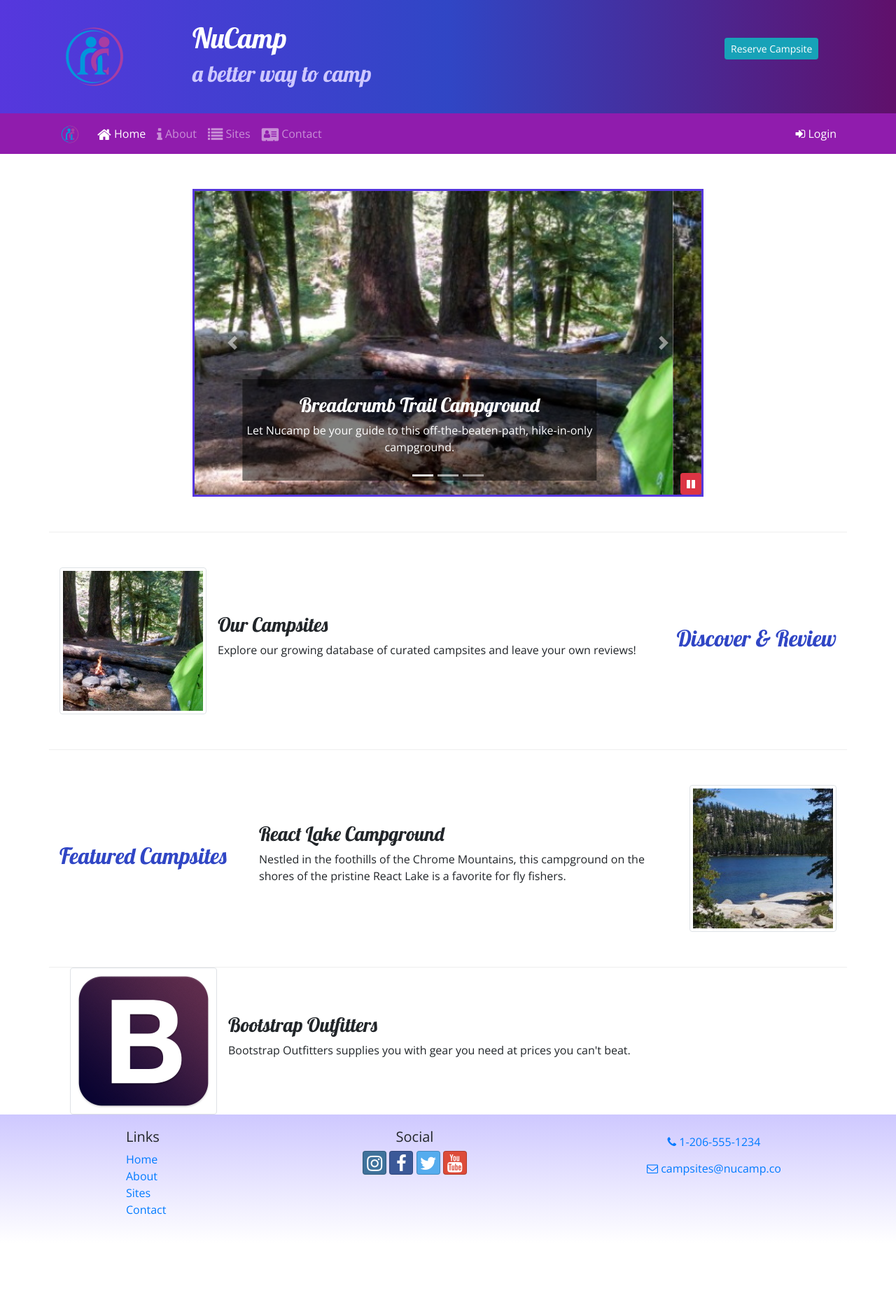
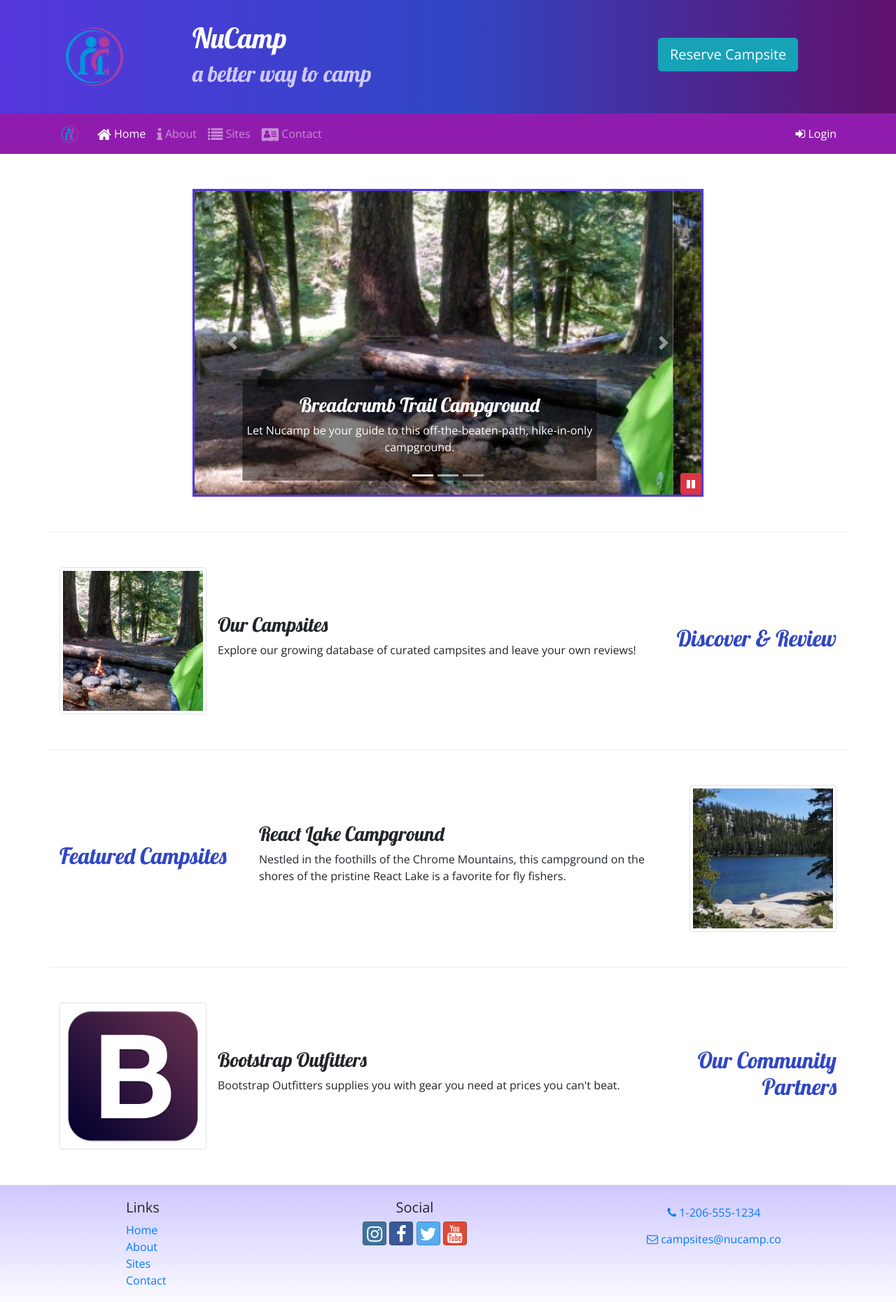
Before and after one commit to dcWashington/gitBootstrap, a website: page index.html in a window 1280 px wide. Shown: the whole page at 70% size. Before the commit the page ends 1777 px from the top, so only its background shows below. Drawn offline with nearby package versions, Linux system fonts and the light colour scheme.

Commit message:
adding Our Community Partners

```diff
--- a/index.html
+++ b/index.html
@@ -28,8 +28,8 @@
                     <h1>NuCamp</h1>
                     <h2>a better way to camp</h2>
                 </div>
-                <div class="col-md-4 col-xl-2 mt-4">
-                    <a role="button" class="btn btn-sm btn-info" data-toggle="modal" data-target="#reserveModal">Reserve Campsite</a>
+                <div class="col-md-4 col-xl-3 mt-4">
+                    <a role="button" class="btn btn-lg btn-info" data-toggle="modal" data-target="#reserveModal">Reserve Campsite</a>
                 </div>
             </div>
         </div>
@@ -196,7 +196,6 @@
                 </div>
             </div>
         </div>
-
         <div class="row row-content align-items-center">
             <div class="col-sm-4 order-sm-last col-md-3">
                 <h2 class="text-sm-right">Discover & Review</h2>
@@ -212,7 +211,7 @@
             </div>
         </div>
         <div class="row row-content align-items-center">
-            <div class="col-sm-4 col-md-3 ">
+            <div class="col-sm-4 col-md-3">
                 <h2 class="text-sm-left">Featured Campsites</h2>
             </div>
             <div class="col">
@@ -225,6 +224,10 @@
                 </div>
             </div>
         </div>
+        <div class="row row-content align-items-center">
+            <div class="col-sm-4 order-sm-last col-md-3">
+                 <h2 class="text-sm-right">Our Community Partners</h2>
+            </div>
             <div class="col">
                 <div class="media">
                     <img class="d-flex mr-3 img-thumbnail" src="img/bootstrap-thumb.png" alt="Bootstrap Outfitters" />
@@ -235,7 +238,7 @@
                 </div>
             </div>
         </div>
-
+    </div>
     <footer class="site-footer">
         <div class="container">
             <div class="row">
```
Lines whose indentation alone changed are shown as unchanged.
